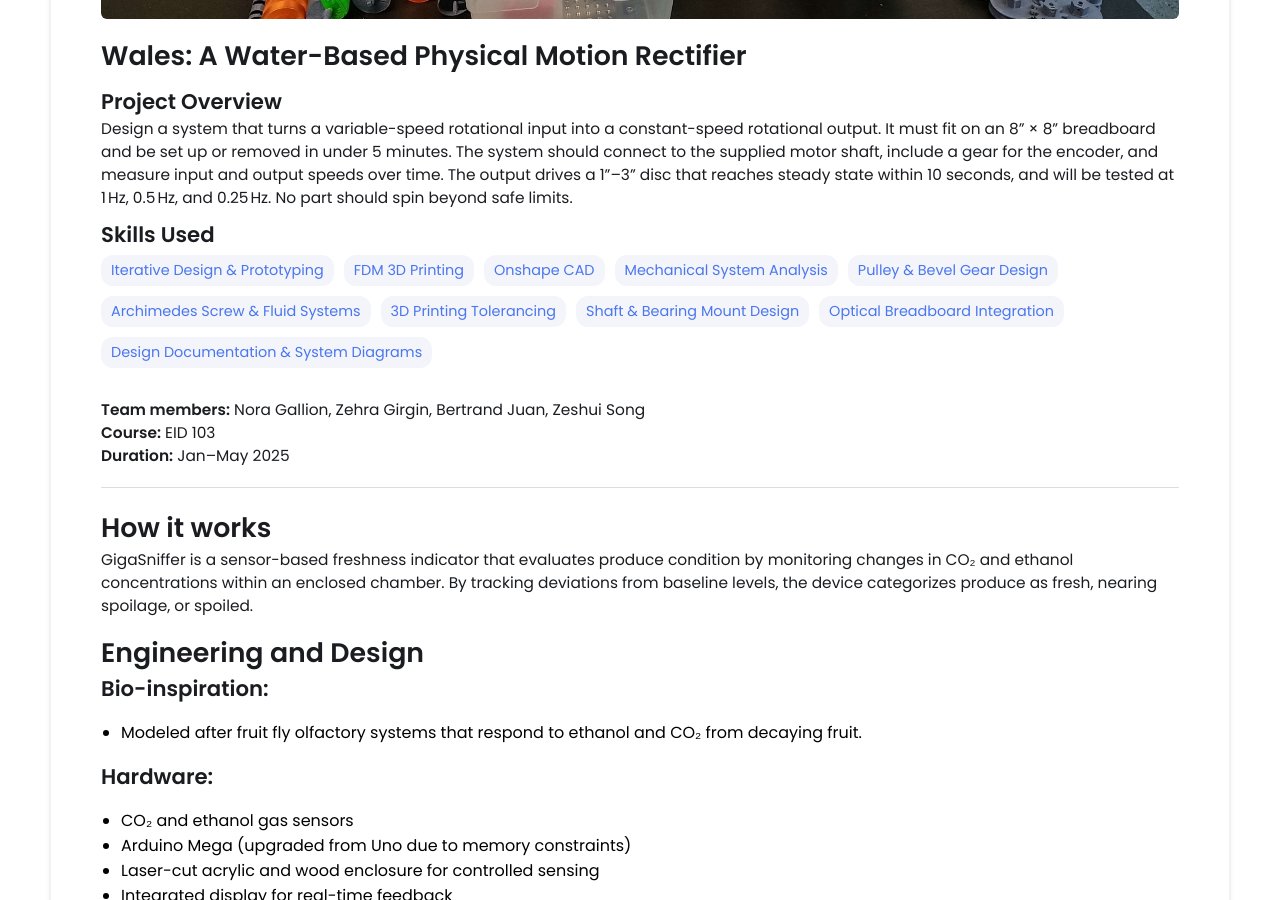
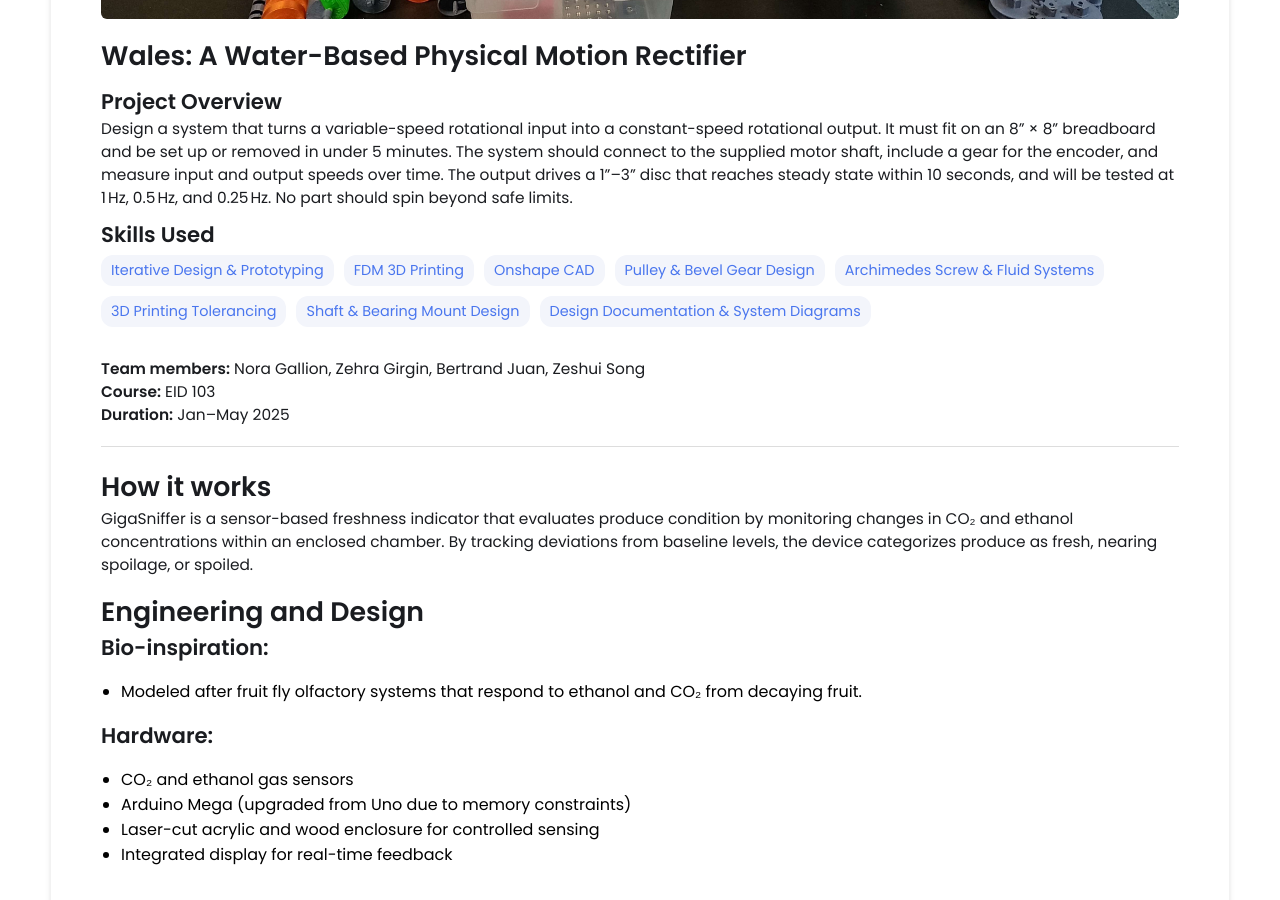
Before and after one commit to zeshui-song/zeshui-song.github.io, a Jekyll site: the page built from _projects/Mechanical Motion Rectifier/index.md, in a window 1280 px wide and 900 px high, scrolled down 471 px. Built offline with Jekyll 4.4.1, drawn with Linux system fonts in a browser that asks for light colours.

Commit message:
next proj

```diff
--- a/_projects/Mechanical Motion Rectifier/index.md
+++ b/_projects/Mechanical Motion Rectifier/index.md
@@ -6,12 +6,10 @@ skills:
   - Iterative Design & Prototyping
   - FDM 3D Printing
   - Onshape CAD
-  - Mechanical System Analysis
   - Pulley & Bevel Gear Design
   - Archimedes Screw & Fluid Systems
   - 3D Printing Tolerancing
   - Shaft & Bearing Mount Design
-  - Optical Breadboard Integration
   - Design Documentation & System Diagrams
 main-image: /Motion Rectifier.jpg
 ---
```
